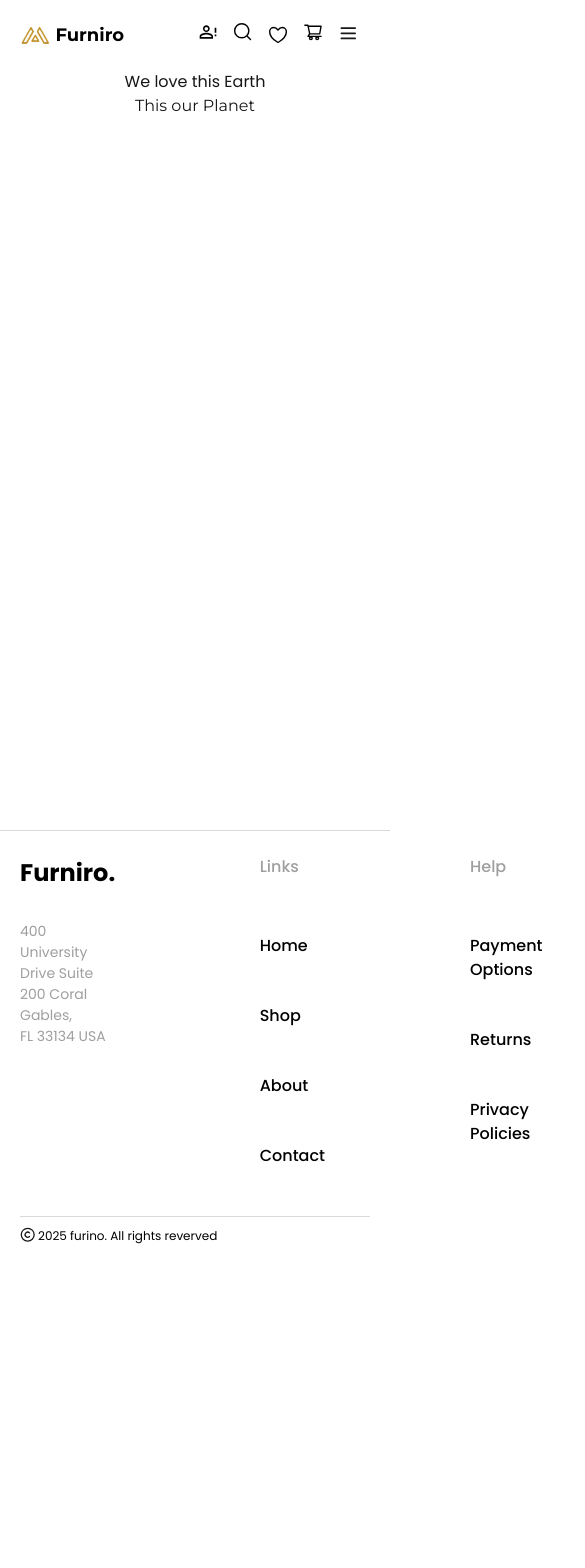
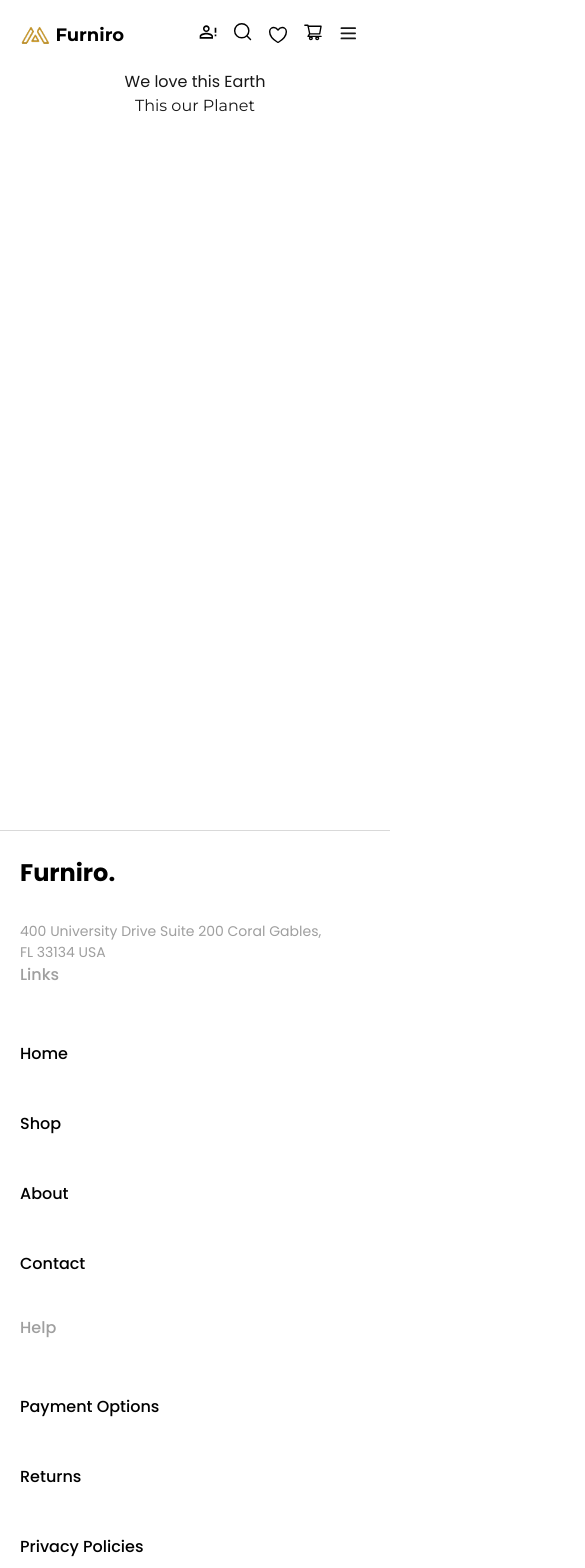
Before and after one commit to MdMuzahid07/furniro-client, a Next.js app: page / in a window 390 px wide. Shown: the top 1568 px of the page, 585 px wide, since content can reach past the window. Before the commit the page ends 1256 px from the top, so only its background shows below. Built offline with nearby package versions, Linux system fonts and the light colour scheme.

Commit message:
footer responsived

```diff
--- a/src/components/shared/footer/Footer.tsx
+++ b/src/components/shared/footer/Footer.tsx
@@ -7,8 +7,8 @@ const Footer = () => {
   return (
     <footer className="border-t border-tertiary-light bg-background">
       <div className="mx-auto max-w-[1440px] px-[20px] md:px-[40px] lg:px-[80px] xl:px-[100px]">
-        <div className="flex gap-[145px] py-[24px] sm:py-[30px] md:py-[48px]">
-          <div className="flex gap-[144.5px]">
+        <div className="flex flex-col py-[24px] sm:py-[30px] md:flex-row md:gap-[70px] md:py-[48px] lg:gap-[145px]">
+          <div className="flex flex-col justify-between sm:flex-row md:justify-start md:gap-[40px] lg:gap-[144.5px]">
             <div>
               <h1 className="text-[24px] font-bold text-dark">Furniro.</h1>
               <p className="mt-[30px] text-[14px] text-accent-light sm:mt-[50px] sm:text-[16px]">
@@ -41,7 +41,7 @@ const Footer = () => {
               </li>
             </ul>
           </div>
-          <div className="flex gap-[72px]">
+          <div className="mt-[40px] flex flex-col justify-between sm:flex-row md:mt-[0px] md:justify-start md:gap-[40px] lg:gap-[72px]">
             <ul>
               <li className="mb-[55px] text-[16px] font-medium text-accent-light">Help</li>
               <li className="mb-[46px]">
```
